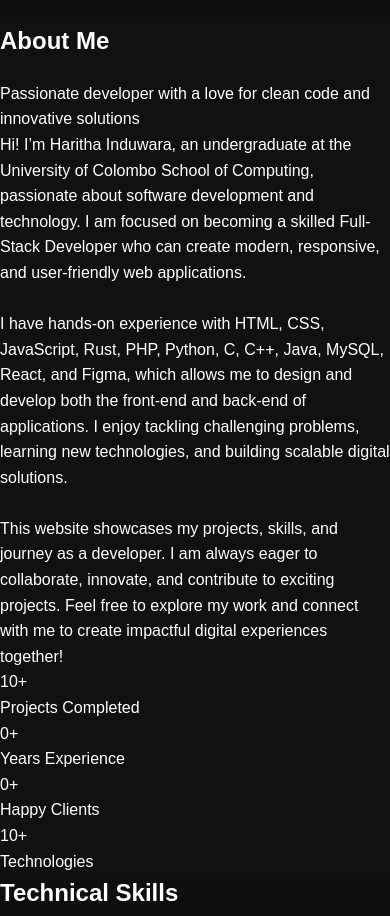
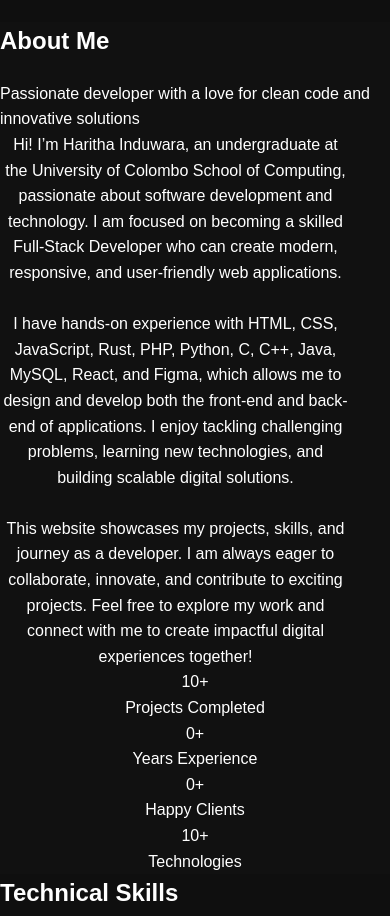
Before and after one commit to harithainduwara05/MY-Profile, a plain HTML site: page index.html in a window 390 px wide. Shown: the part 860-1776 px from the top of the page. Drawn offline with Linux system fonts and the light colour scheme.

Commit message:
Update style.css

```diff
--- a/style.css
+++ b/style.css
@@ -204,3 +204,28 @@ footer {
     display: flex;
   }
 }
+/* Mobile Responsive Fix */
+@media (max-width: 768px) {
+  .about-content {
+    flex-direction: column;
+    align-items: center;
+    text-align: center;
+    gap: 20px;
+  }
+
+  .about-text {
+    flex: unset;       /* remove unwanted flex ratio */
+    width: 100%;       /* full width on mobile */
+    max-width: 90%;    /* but not too wide */
+  }
+
+  .about-image {
+    order: -1;         /* image comes first on mobile */
+    margin-bottom: 20px;
+  }
+
+  .about-image img {
+    width: 180px;
+    height: 180px;
+  }
+}
```
